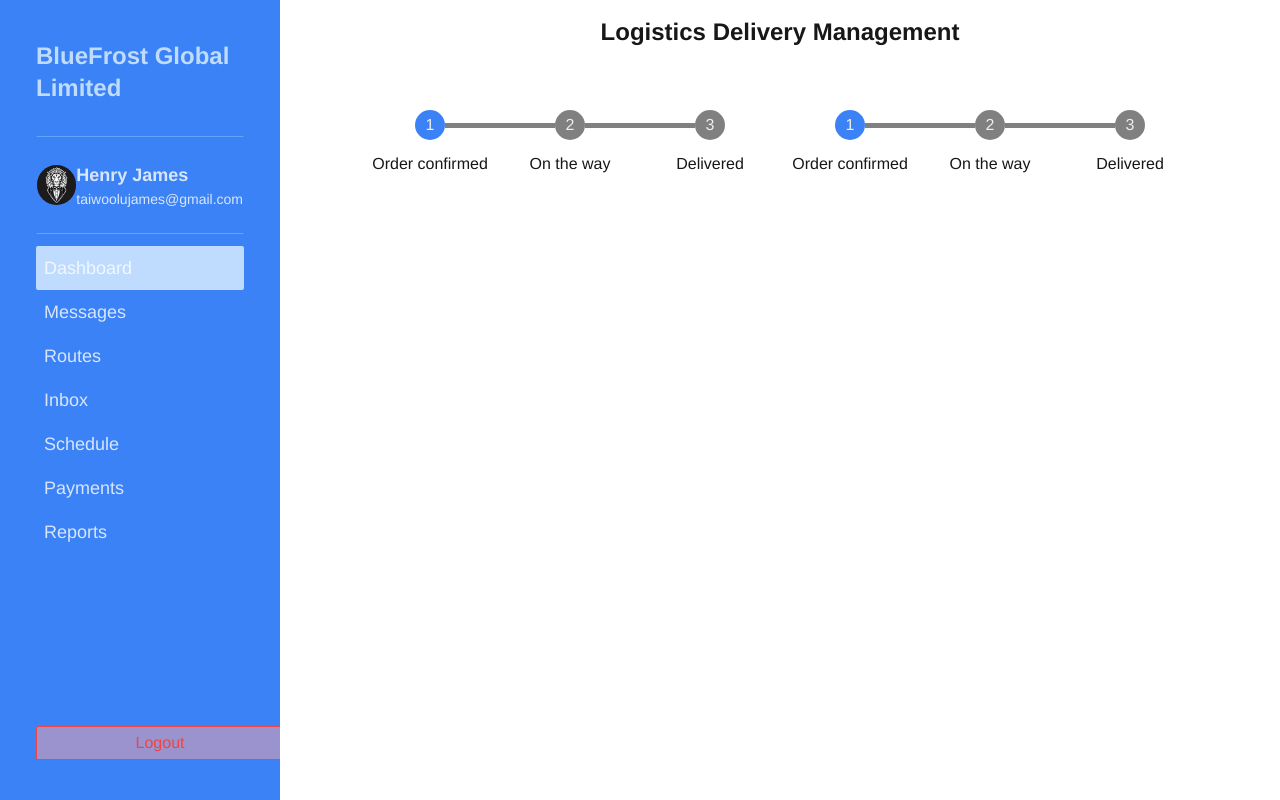
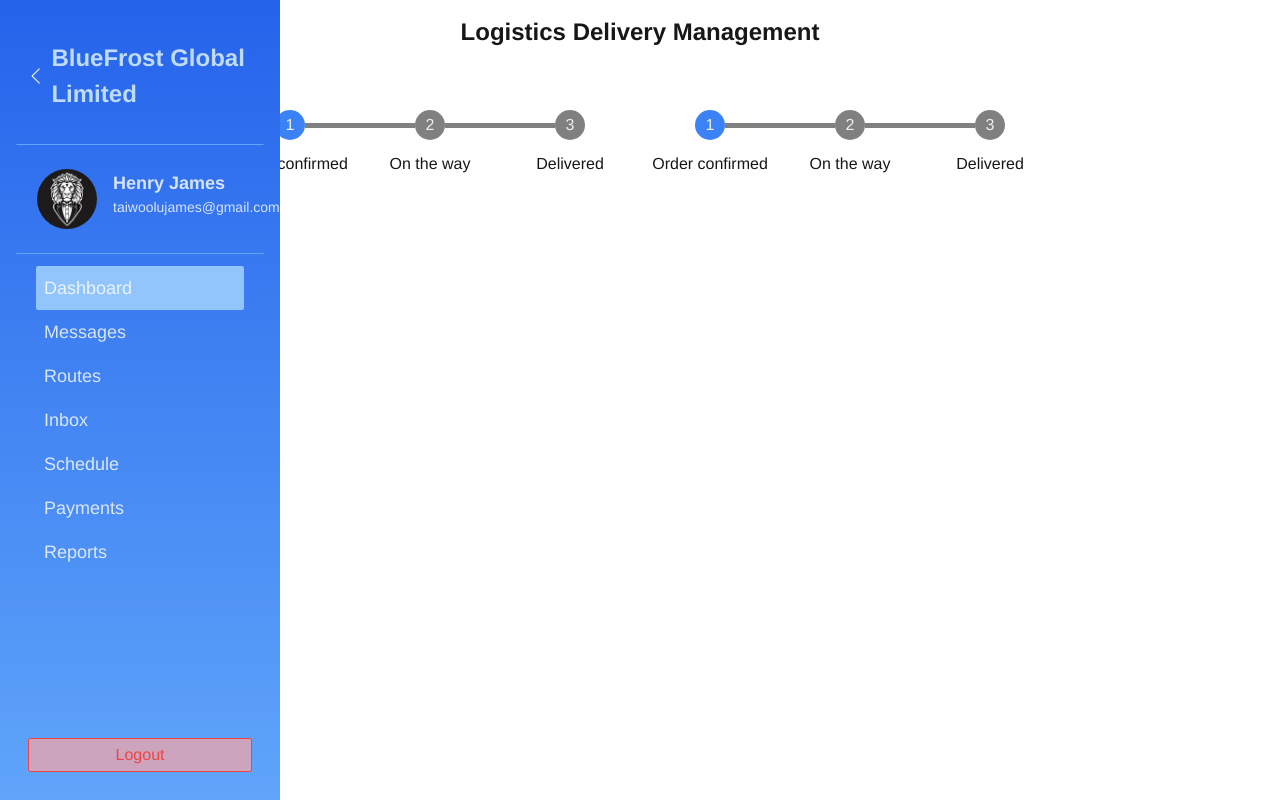
Before and after one commit to henry1234-net/flashbang-logistics, a Next.js app: page / in a window 1280 px wide. Built offline with nearby package versions, Linux system fonts and the light colour scheme.

Commit message:
added back icon for navbar

```diff
--- /dev/null
+++ b/public/svg/backIcon.tsx
@@ -0,0 +1,30 @@
+import React from 'react';
+
+interface BackIconProps {
+  className?: string;
+  width?: string;
+  height?: string;
+}
+
+const BackIcon: React.FC<BackIconProps> = ({
+  className = '',
+  width = "800px",
+  height = "800px"
+}) => {
+  return (
+    <svg
+      className={className}
+      width={width}
+      height={height}
+      viewBox="0 0 52 52"
+      xmlns="http://www.w3.org/2000/svg"
+
+    >
+      <g>
+        <path d="M38,52a2,2,0,0,1-1.41-.59l-24-24a2,2,0,0,1,0-2.82l24-24a2,2,0,0,1,2.82,0,2,2,0,0,1,0,2.82L16.83,26,39.41,48.59A2,2,0,0,1,38,52Z" />
+      </g>
+    </svg>
+  );
+};
+
+export default BackIcon;
--- a/src/app/globals.css
+++ b/src/app/globals.css
@@ -68,6 +68,10 @@ body {
   background-color: #3b82f6;
 }
 
+.icon{
+  fill: #ededed;
+}
+
 @layer utilities {
   .text-balance {
     text-wrap: balance;
--- a/src/app/layout.tsx
+++ b/src/app/layout.tsx
@@ -29,8 +29,10 @@ export default function RootLayout({
       <body
         className={`${geistSans.variable} ${geistMono.variable} antialiased`}
       >
-        <Navbar />
-        <div className="md:ml-[280px]">{children}</div>
+        <div className="flex">
+          <Navbar />
+          <main className="flex-grow">{children}</main>
+        </div>
       </body>
     </html>
   );
--- a/src/app/ui/navbar.tsx
+++ b/src/app/ui/navbar.tsx
@@ -4,6 +4,7 @@ import Image from 'next/image'
 import Link from 'next/link'
 import clsx from 'clsx'
 import { usePathname } from 'next/navigation'
+import BackIcon from '../../../public/svg/backIcon'
 
 export const Navbar = () => {
     const pathname = usePathname();
@@ -46,11 +47,11 @@ export const Navbar = () => {
         }
     ]
   return (
-    <div className='w-screen md:w-[280px] h-screen overflow-hidden bg-blue-500 fixed md:p-4 flex flex-col place-items-center z-50'>
-        <div className="relative h-full w-full px-5">
-            <div className='font-bold text-2xl text-blue-200 py-6 md:mb-2'>BlueFrost Global Limited</div>
+    <div className='w-screen md:w-[280px] h-screen overflow-hidden from-blue-400 to-blue-600 bg-gradient-to-t fixed md:p-4 flex flex-col items-center justify-between z-50'>
+        <div className="relative h-full w-full">
+            <div className='font-bold text-[24px] text-blue-200 py-6 px-3 md:mb-2 flex flex-row items-center w-full'><BackIcon className='icon mr-2' width='22' height='22'/>BlueFrost Global Limited</div>
             {username.map((user, id)=>(
-                <div className="grid grid-flow-col place-items-center w-full py-6 border border-y-blue-400 border-x-transparent" key={id}>
+                <div className="flex flex-row items-left px-5 w-full py-6 border border-y-blue-400 border-x-transparent" key={id}>
                     <Image
                         src='/profile.jpg'
                         alt='user-profile-pic'
@@ -58,26 +59,26 @@ export const Navbar = () => {
                         height={60}
                         className='rounded-full'
                     />
-                    <div className='flex flex-col text-white/80 text-lg'>
+                    <div className='flex flex-col text-white/80 text-lg ml-4'>
                         <span className='font-bold font-poppins'>{user.name}</span>
                         <span className='text-sm'>{user.email}</span>
                     </div>
                 </div>
             ))}
-            <div className='flex flex-col items-start w-full py-3'>
+            <div className='flex flex-col items-start w-full py-3 px-5'>
                 {
                     navbar.map((nav)=>{
                         return(
                         <Link href={nav.link} key={nav.name} className={clsx('p-2 rounded-sm font-medium text-white/80 w-full hover:bg-blue-200 hover:cursor-pointer hover:text-blue-500 text-lg',
                         {
-                            'bg-blue-200 text-blue-500': pathname === nav.link,
+                            ' bg-blue-300 text-blue-500': pathname === nav.link,
                         },)}>{nav.name}</Link>
                         )
                     })
                 }
-                <div className='my-3 p-1 w-full text-center text-red-500 border border-red-500 hover:cursor-pointer hover:bg-red-500 hover:text-white/80 bg-red-300/50 backdrop:blur-lg rounded-sm absolute bottom-3'>Logout</div>
             </div>
         </div>
+        <div className='my-3 p-1 w-[90%] text-center text-red-500 border border-red-500 hover:cursor-pointer hover:bg-red-500 hover:text-white/80 bg-red-300/70 backdrop:blur-lg rounded-sm'>Logout</div>
     </div>
   )
 }
```
